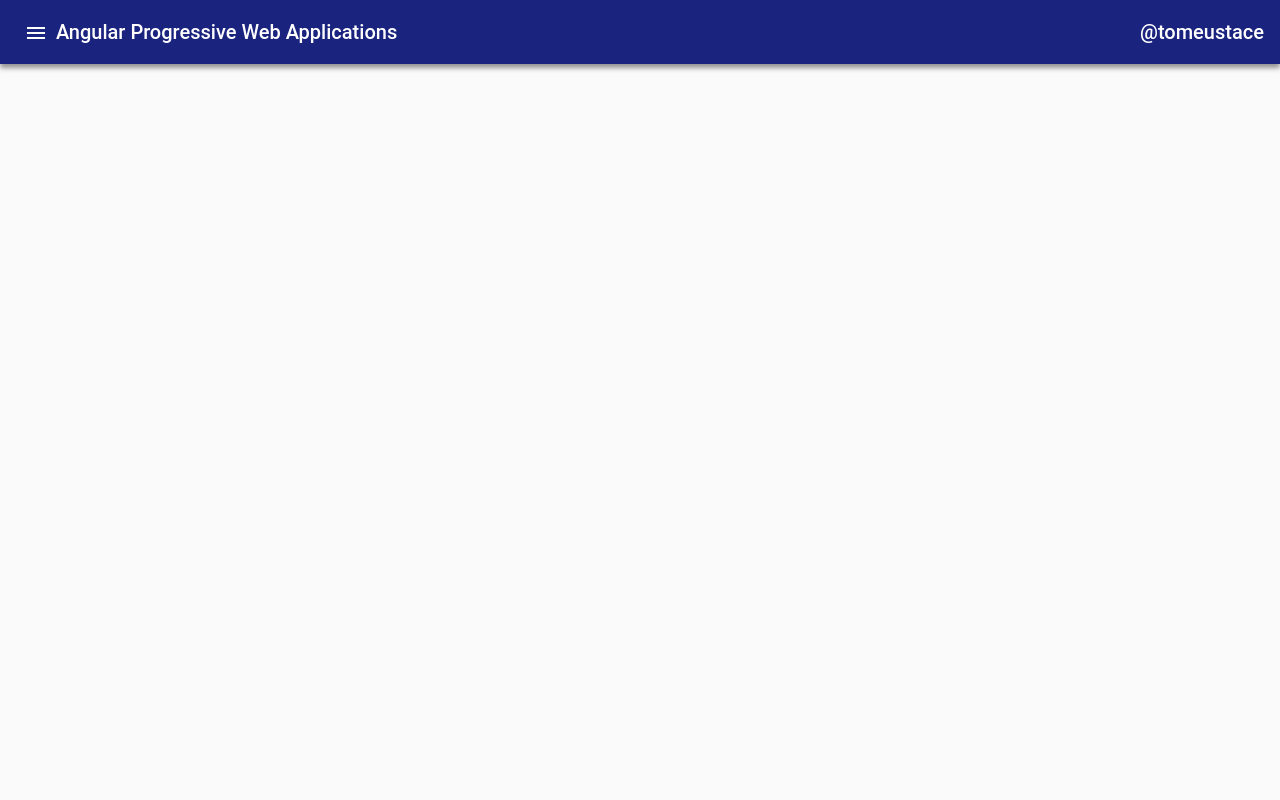
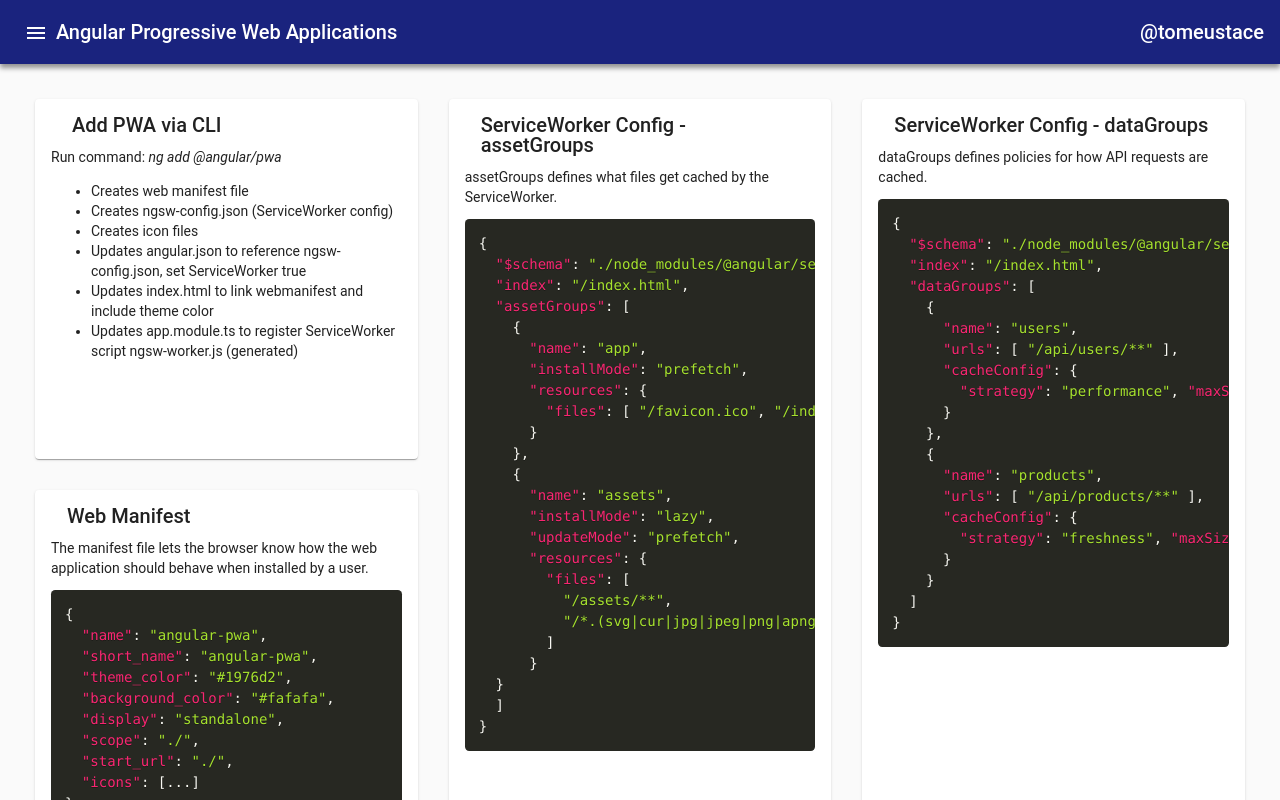
Before and after one commit to tomeustace/angular-pwa, an Angular app: page /add-pwa in a window 1280 px wide. Before the commit this address led to /. Built offline with nearby package versions, Linux system fonts and the light colour scheme.

Commit message:
add PWA component

```diff
--- /dev/null
+++ b/src/app/add-pwa/add-pwa.component.html
@@ -0,0 +1,118 @@
+<div class="grid-container">
+  <mat-grid-list cols="3" rowHeight="390px">
+    <mat-grid-tile [colspan]="1" [rowspan]="1">
+      <mat-card class="dashboard-card">
+        <mat-card-content>
+          <mat-card-header>
+            <mat-card-title>
+              ‍ Add PWA via CLI️
+            </mat-card-title>
+          </mat-card-header>
+          <p>Run command: <i>ng add @angular/pwa</i></p>
+	  <ul>
+		<li>Creates web manifest file</li>
+		<li>Creates ngsw-config.json (ServiceWorker config)</li>
+		<li>Creates icon files</li>
+		<li>Updates angular.json to reference ngsw-config.json, set ServiceWorker true</li>
+		<li>Updates index.html to link webmanifest and include theme color</li>
+		<li>Updates app.module.ts to register ServiceWorker script ngsw-worker.js (generated)</li>
+	  </ul>
+        </mat-card-content>
+      </mat-card>
+    </mat-grid-tile>
+    <mat-grid-tile [colspan]="1" [rowspan]="2">
+      <mat-card class="dashboard-card">
+          <mat-card-header>
+            <mat-card-title>
+              ServiceWorker Config - assetGroups
+            </mat-card-title>
+          </mat-card-header>
+        <mat-card-content>
+		<p>assetGroups defines what files get cached by the ServiceWorker.</p>
+		<pre><code class="language-js">{{ '{' }}
+  "$schema": "./node_modules/@angular/service-worker/config/schema.json",
+  "index": "/index.html",
+  "assetGroups": [
+    {{ '{' }}
+      "name": "app",
+      "installMode": "prefetch",
+      "resources": {{ '{' }}
+        "files": [ "/favicon.ico", "/index.html", "/manifest.webmanifest", "/*.css", "/*.js" ]
+      }
+    },
+    {{ '{' }}
+      "name": "assets",
+      "installMode": "lazy",
+      "updateMode": "prefetch",
+      "resources": {{ '{' }}
+        "files": [
+          "/assets/**",
+          "/*.(svg|cur|jpg|jpeg|png|apng|webp|avif|gif|otf|ttf|woff|woff2)"
+        ]
+      {{ '}' }}
+  {{ '}' }}
+  ]
+{{ '}' }}</code></pre>
+        </mat-card-content>
+      </mat-card>
+    </mat-grid-tile>
+    <mat-grid-tile [colspan]="1" [rowspan]="2">
+      <mat-card class="dashboard-card">
+          <mat-card-header>
+            <mat-card-title>
+              ServiceWorker Config - dataGroups
+            </mat-card-title>
+          </mat-card-header>
+        <mat-card-content>
+		<p>dataGroups defines policies for how API requests are cached.</p>
+		<pre><code class="language-js">{{ '{' }}
+  "$schema": "./node_modules/@angular/service-worker/config/schema.json",
+  "index": "/index.html",
+  "dataGroups": [
+    {{ '{' }}
+      "name": "users",
+      "urls": [ "/api/users/**" ],
+      "cacheConfig": {{ '{' }}
+        "strategy": "performance", "maxSize": 100, "maxAge": "5m"
+      {{ '}' }}
+    {{ '}' }},
+    {{ '{' }}
+      "name": "products",
+      "urls": [ "/api/products/**" ],
+      "cacheConfig": {{ '{' }}
+        "strategy": "freshness", "maxSize": 50, "maxAge": "15s"
+      {{ '}' }}
+    {{ '}' }}
+  ]
+{{ '}' }}</code></pre>
+        </mat-card-content>
+      </mat-card>
+    </mat-grid-tile>
+    <mat-grid-tile [colspan]="1" [rowspan]="1">
+      <mat-card class="dashboard-card">
+        <mat-card-content>
+          <mat-card-header>
+            <mat-card-title>
+              Web Manifest
+            </mat-card-title>
+          </mat-card-header>
+	  <p>The manifest file lets the browser know how the web application should behave when installed by a user.</p>
+		<pre><code class="language-js">{{ '{' }}
+  "name": "angular-pwa",
+  "short_name": "angular-pwa",
+  "theme_color": "#1976d2",
+  "background_color": "#fafafa",
+  "display": "standalone",
+  "scope": "./",
+  "start_url": "./",
+  "icons": [...]
+{{ '}' }}</code></pre>
+            <p>
+            </p>
+            <p>
+            </p>
+        </mat-card-content>
+      </mat-card>
+    </mat-grid-tile>
+  </mat-grid-list>
+</div>
--- /dev/null
+++ b/src/app/add-pwa/add-pwa.component.scss
@@ -0,0 +1,31 @@
+
+.grid-container {
+  margin: 20px;
+}
+
+.dashboard-card {
+  position: absolute;
+  top: 15px;
+  left: 15px;
+  right: 15px;
+  bottom: 15px;
+}
+
+.dashboard-card-content {
+  text-align: center;
+  position: fixed;
+  transition: all 1s linear;
+}
+
+.mat-grid-tile {
+  position: absolute;
+  transition: all 200ms linear;
+}
+a {
+  display: block;
+}
+.intro-wrapper {
+  display: flex;
+  flex-flow: row nowrap;
+  justify-content: space-around;
+}
--- /dev/null
+++ b/src/app/add-pwa/add-pwa.component.ts
@@ -0,0 +1,19 @@
+import { AfterViewInit, Component, OnInit } from '@angular/core';
+import { HighlightService } from '../highlight.service';
+
+@Component({
+  selector: 'app-add-pwa',
+  templateUrl: './add-pwa.component.html',
+  styleUrls: ['./add-pwa.component.scss']
+})
+export class AddPWAComponent implements OnInit, AfterViewInit {
+
+  constructor(private highlightService: HighlightService) { }
+
+  ngOnInit(): void {
+  }
+
+  ngAfterViewInit(): void {
+    this.highlightService.highlightAll();
+  }
+}
--- a/src/app/app-routing.module.ts
+++ b/src/app/app-routing.module.ts
@@ -2,6 +2,7 @@ import { Injectable, NgModule } from '@angular/core';
 import { Routes, RouterModule, Resolve } from '@angular/router';
 import { DashboardComponent } from './dashboard/dashboard.component';
 import { ResourcesComponent } from './resources/resources.component';
+import { AddPWAComponent } from './add-pwa/add-pwa.component';
 
 import { delay } from 'rxjs/operators';
 import { Observable, of } from 'rxjs';
@@ -24,6 +25,9 @@ const routes: Routes = [
     path: 'dashboard', component: DashboardComponent,
   },
   {
+    path: 'add-pwa', component: AddPWAComponent,
+  },
+  {
     path: 'resources', component: ResourcesComponent
   }
 ];
--- a/src/app/app.module.ts
+++ b/src/app/app.module.ts
@@ -21,6 +21,7 @@ import { ResourcesComponent } from './resources/resources.component';
 import { HttpClientModule } from '@angular/common/http';
 import { ServiceWorkerModule } from '@angular/service-worker';
 import { environment } from '../environments/environment';
+import { AddPWAComponent } from './add-pwa/add-pwa.component';
 
 @NgModule({
   declarations: [
@@ -28,6 +29,7 @@ import { environment } from '../environments/environment';
     NavigationComponent,
     DashboardComponent,
     ResourcesComponent,
+    AddPWAComponent,
   ],
   imports: [
     BrowserModule,
--- a/src/app/navigation/navigation.component.html
+++ b/src/app/navigation/navigation.component.html
@@ -8,6 +8,7 @@
     </mat-toolbar>
     <mat-nav-list>
       <a mat-list-item [routerLink]="'dashboard'" [routerLinkActive]="['active']">Intro</a>
+      <a mat-list-item [routerLink]="'add-pwa'" [routerLinkActive]="['active']">Add PWA</a>
       <a mat-list-item [routerLink]="'resources'" [routerLinkActive]="['active']">Resources</a>
     </mat-nav-list>
   </mat-sidenav>
--- a/src/app/resources/resources.component.html
+++ b/src/app/resources/resources.component.html
@@ -10,6 +10,8 @@
         <mat-card-content>
           <a href="https://angular.io/guide/service-worker-getting-started">https://angular.io/guide/service-worker-getting-started</a>
           <a href="https://github.com/tomeustace/intro-to-angular-pwa">https://github.com/tomeustace/intro-to-angular-pwa</a>
+          <a href="https://blog.angular-university.io/angular-service-worker/">https://blog.angular-university.io/angular-service-worker/</a>
+
         </mat-card-content>
       </mat-card>
     </mat-grid-tile>
```
Also changed, not shown: 2 other files (tests, documents, lock files or other folders).
